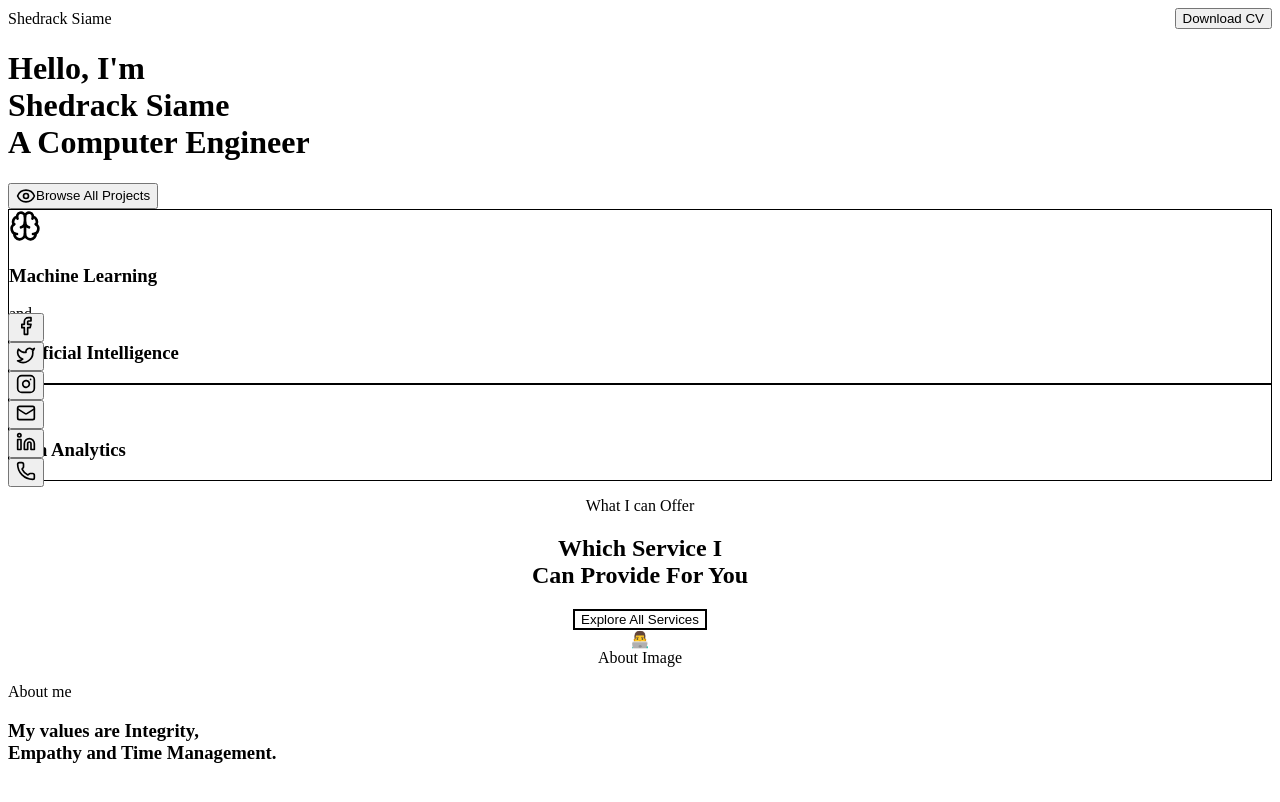
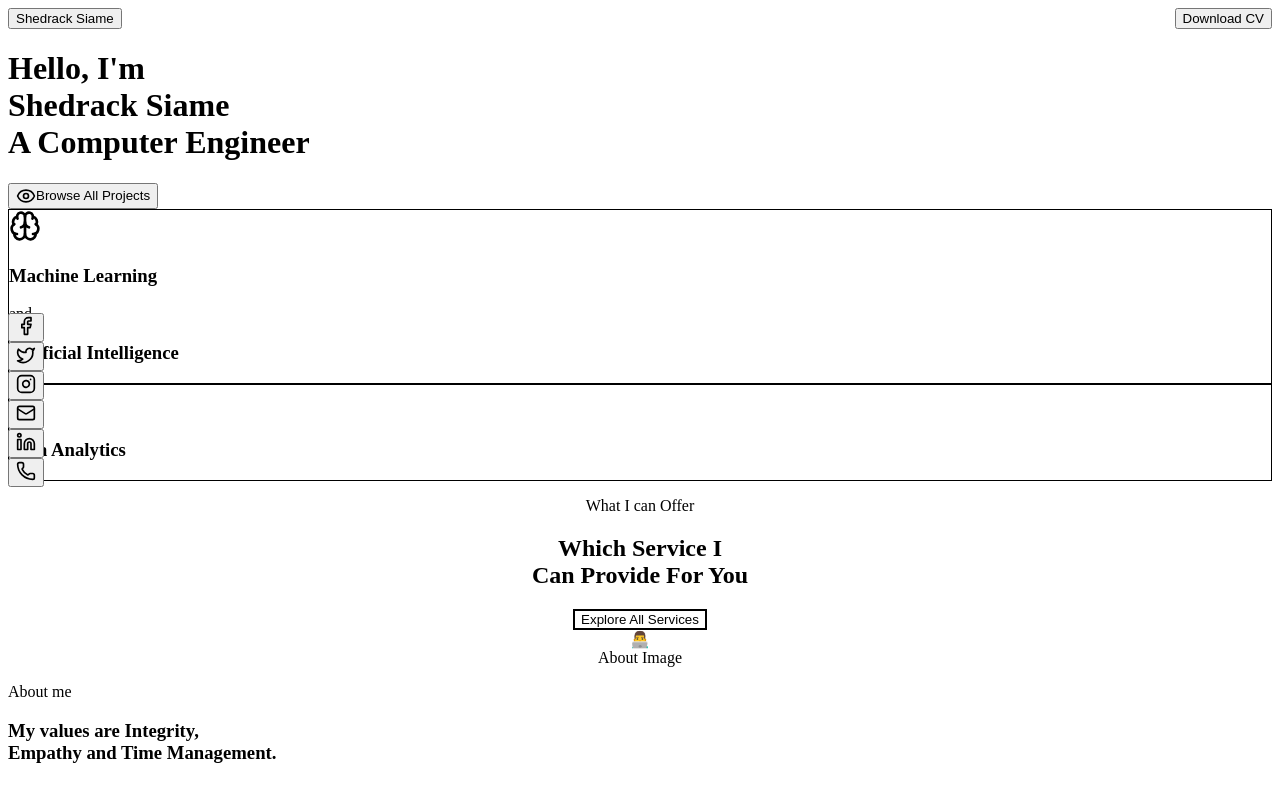
Before and after one commit to stephanoleonartus/steph.dev, a React (Vite) app in the folder portifolio_website/: page / in a window 1280 px wide. Shown: the top 802 px of the page. Built offline with nearby package versions, Linux system fonts and the light colour scheme.

Commit message:
I've made the header name clickable to navigate to the home page.

```diff
--- a/portifolio_website/src/components/Navigation.jsx
+++ b/portifolio_website/src/components/Navigation.jsx
@@ -4,7 +4,12 @@ import React from 'react';
 const Navigation = ({ currentPage, setCurrentPage }) => (
   <nav className="bg-white text-gray-800 p-4 sticky top-0 z-40 shadow-md">
     <div className="max-w-7xl mx-auto flex justify-between items-center">
-      <div className="text-2xl font-bold text-brand-blue">Shedrack Siame</div>
+      <button
+        onClick={() => setCurrentPage('home')}
+        className="text-2xl font-bold text-brand-blue cursor-pointer focus:outline-none"
+      >
+        Shedrack Siame
+      </button>
       <div className="hidden md:flex space-x-8">
         {[
           { name: 'Home', key: 'home' },
```
Also changed, not shown: portifolio_website/tailwind.config.cjs (renamed from portifolio_website/tailwind.config.js).
